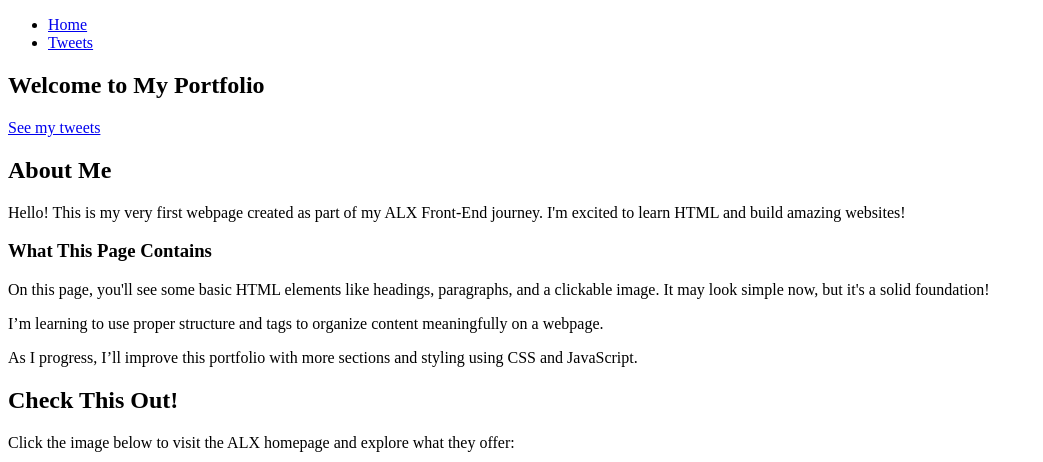
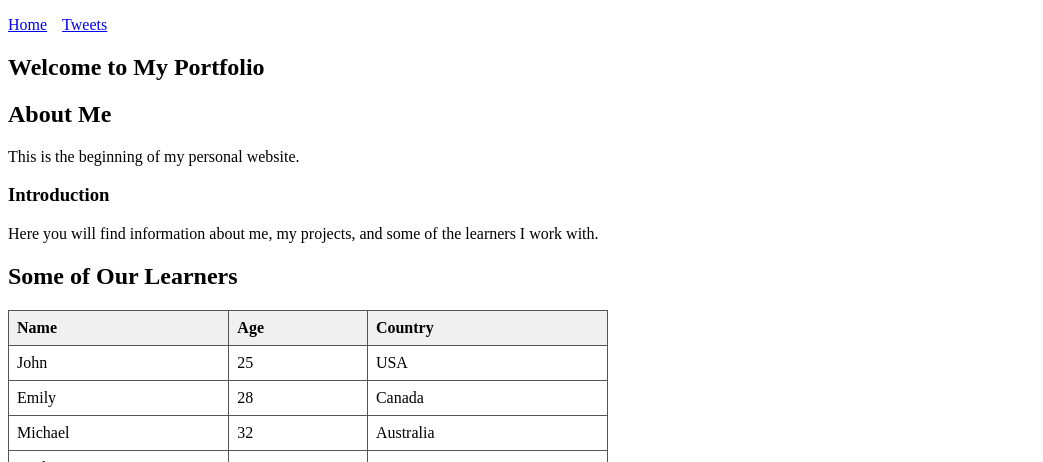
Before and after one commit to HanmiBassole/My_First_Portfolio, a plain HTML site: page html_basic/index.html in a window 1280 px wide. Shown: the top 462 px of the page, without its empty margins (0-1043 px from the left). Drawn offline with Linux system fonts and the light colour scheme.

Commit message:
Add learners table and site structure with navigation

```diff
--- a/html_basic/index.html
+++ b/html_basic/index.html
@@ -3,6 +3,33 @@
 <head>
   <meta charset="UTF-8" />
   <title>My First Portfolio</title>
+  <style>
+    table {
+      border-collapse: collapse;
+      width: 100%;
+      max-width: 600px;
+    }
+    th, td {
+      border: 1px solid #555;
+      padding: 8px;
+      text-align: left;
+    }
+    th {
+      background-color: #f0f0f0;
+    }
+    .learners-table-container {
+      margin-top: 20px;
+    }
+    header ul {
+      list-style: none;
+      padding: 0;
+      display: flex;
+      gap: 15px;
+    }
+    header ul li {
+      display: inline;
+    }
+  </style>
 </head>
 <body>
   <header>
@@ -11,40 +38,55 @@
       <li><a href="tweets.html">Tweets</a></li>
     </ul>
   </header>
-
   <main>
     <article>
       <h1>Welcome to My Portfolio</h1>
+      <h2>About Me</h2>
+      <p>This is the beginning of my personal website.</p>
+      <h3>Introduction</h3>
+      <p>Here you will find information about me, my projects, and some of the learners I work with.</p>
 
-      <p>
-        <a href="tweets.html">See my tweets</a>
-      </p>
-
-      <h2>About Me</h2>
-      <p>Hello! This is my very first webpage created as part of my ALX Front-End journey. I'm excited to learn HTML and build amazing websites!</p>
-
-      <h3>What This Page Contains</h3>
-      <p>On this page, you'll see some basic HTML elements like headings, paragraphs, and a clickable image. It may look simple now, but it's a solid foundation!</p>
-
-      <p>I’m learning to use proper structure and tags to organize content meaningfully on a webpage.</p>
-
-      <p>As I progress, I’ll improve this portfolio with more sections and styling using CSS and JavaScript.</p>
-
-      <h2>Check This Out!</h2>
-      <p>Click the image below to visit the ALX homepage and explore what they offer:</p>
-
-      <a href="https://www.alxafrica.com" target="_blank">
-        <img src="https://i.ibb.co/gTDZZT8/ALX-Logo-07.png" alt="ALX Logo" width="300" />
-      </a>
+      <div class="learners-table-container">
+        <h2>Some of Our Learners</h2>
+        <table>
+          <thead>
+            <tr>
+              <th>Name</th>
+              <th>Age</th>
+              <th>Country</th>
+            </tr>
+          </thead>
+          <tbody>
+            <tr>
+              <td>John</td>
+              <td>25</td>
+              <td>USA</td>
+            </tr>
+            <tr>
+              <td>Emily</td>
+              <td>28</td>
+              <td>Canada</td>
+            </tr>
+            <tr>
+              <td>Michael</td>
+              <td>32</td>
+              <td>Australia</td>
+            </tr>
+            <tr>
+              <td>Sophia</td>
+              <td>21</td>
+              <td>UK</td>
+            </tr>
+          </tbody>
+        </table>
+      </div>
     </article>
-
     <aside>
       <p>placeholder to add comment thread later</p>
     </aside>
   </main>
-
   <footer>
-    <p>Made by YOUR NAME - <a href="https://github.com/YOUR_GITHUB" target="_blank">here</a>.</p>
+    <p>Made by Eunice Bassole - <a href="https://github.com/HanmiBassole" target="_blank">here</a>.</p>
   </footer>
 </body>
 </html>
```
